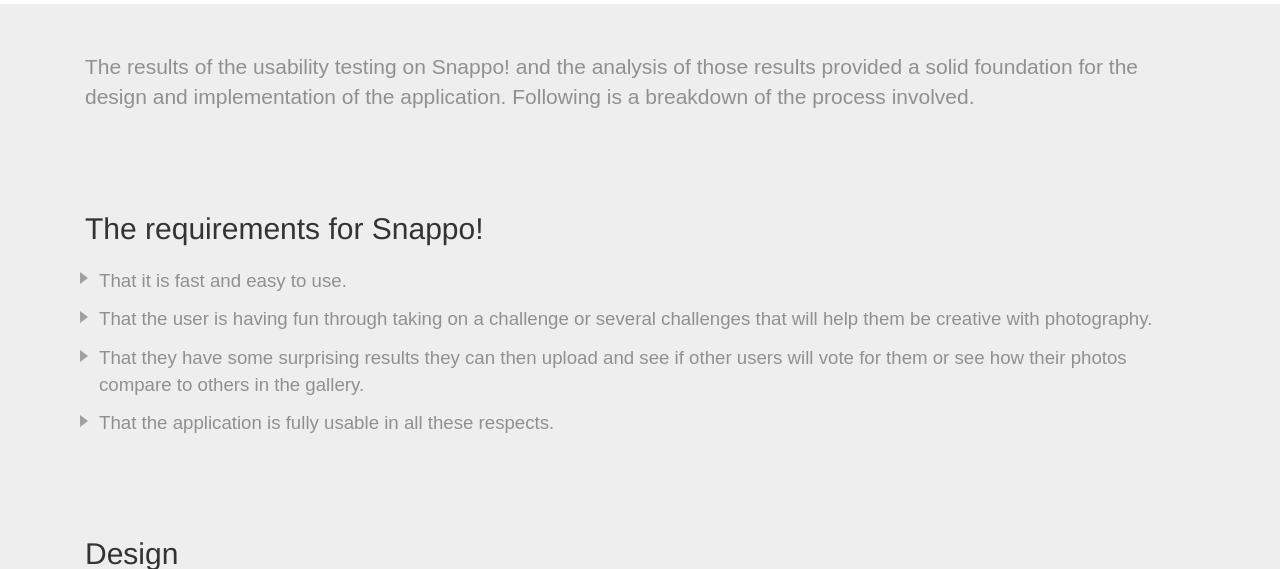
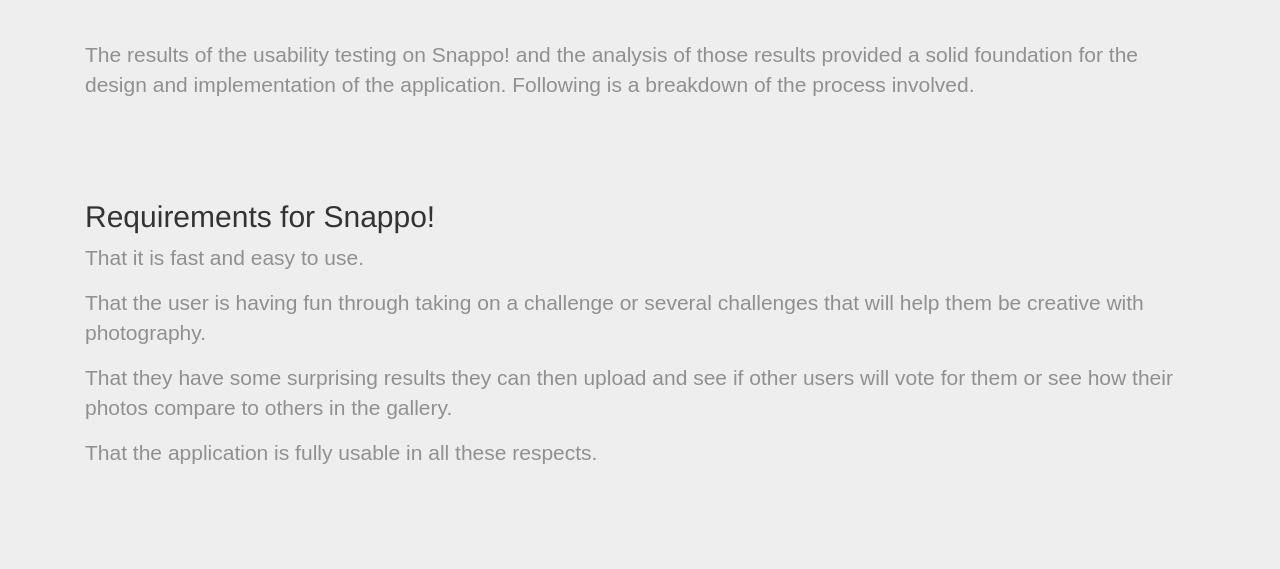
Before and after one commit to gerprog/portfolio, a PHP site: page /snappo.php in a window 1280 px wide. Shown: the part 2803-3372 px from the top of the page. Run offline with PHP 8.4, Linux system fonts and the light colour scheme; some libraries are stand-ins or nearby versions.

Commit message:
amends to Snappo

```diff
--- a/css/main.css
+++ b/css/main.css
@@ -382,24 +382,3 @@
   text-align: center;
 }
 }
-
-
-
-
-ul {
-    margin: 0.75em 0;
-    padding: 0 1em;
-    list-style: none;
-}
-li:before {
-    content: "";
-    border-color: transparent #A0A0A0;
-    border-style: solid;
-    border-width: 0.35em 0 0.35em 0.45em;
-    display: block;
-    height: 0;
-    width: 0;
-    left: -1em;
-    top: 0.9em;
-    position: relative;
-}
--- a/snappo.html
+++ b/snappo.html
@@ -124,24 +124,15 @@
 <p class="font_cen_goth">
 The results of the usability testing on Snappo! and the analysis of those results provided a solid foundation for the design and implementation of the application. Following is a breakdown of the process involved. </p>
 </div>
-<!--<h2 class="">The requirements for Snappo!</h2>
-<ul>
-<li class="font_cen_goth">
-<i class="fa fa-caret-right" style="padding-right:20px;"></i>That it is fast and easy to use.<br>
-<i class="fa fa-caret-right" style="padding-right:20px;"></i>That the user is having fun through taking on a challenge or several challenges that will help them be creative with photography.<br>
-<i class="fa fa-caret-right" style="padding-right:20px;"></i></i>That they have some surprising results they can then upload and see if other users will vote for them or see how their photos compare to others in the gallery. <br>
-<i class="fa fa-caret-right" style="padding-right:20px;"></i>That the application is fully usable in all these respects.</li>
-</ul>-->
+
 <div class="margin-bottom-100">
-<h2 class="">The requirements for Snappo!</h2>
-<ul>
-<li class="font_cen_goth">
-That it is fast and easy to use.</li>
-<li class="font_cen_goth"> That the user is having fun through taking on a challenge or several challenges that will help them be creative with photography.</li>
-<li class="font_cen_goth"> That they have some surprising results they can then upload and see if other users will vote for them or see how their photos compare to others in the gallery. </li>
-<li class="font_cen_goth"> That the application is fully usable in all these respects.</li>
-</ul>
+<h2 class="">Requirements for Snappo!</h2>
+<p class="font_cen_goth"></i>That it is fast and easy to use.</p>
+<p class="font_cen_goth"></i>That the user is having fun through taking on a challenge or several challenges that will help them be creative with photography.</p>
+<p class="font_cen_goth"></i></i>That they have some surprising results they can then upload and see if other users will vote for them or see how their photos compare to others in the gallery. </p>
+<p class="font_cen_goth"></i>That the application is fully usable in all these respects.</p>
 </div>
+
 
 <h2 class="">Design</h2>
 
```
